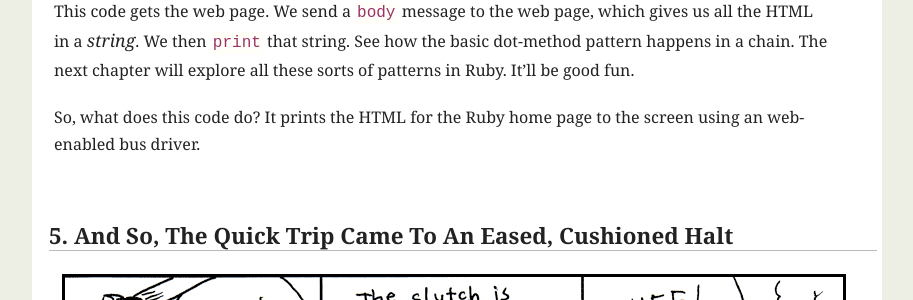
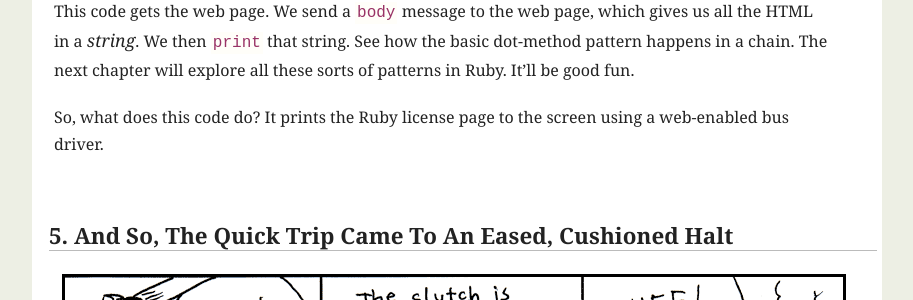
Before and after one commit to mislav/poignant-guide, a Jekyll site: the page built from _posts/1900-01-03-quick-ride.md, in a window 1280 px wide and 900 px high, scrolled down 18247 px. Shown: the part 154-454 px from the top of the window, without its empty margins (183-1096 px from the left). Built offline with Jekyll 4.4.1, drawn with Linux system fonts in a browser that asks for light colours; Markdown is read by kramdown in place of the engine named in the settings.

Commit message:
updated the description of the text that was downloaded.

```diff
--- a/_posts/1900-01-03-quick-ride.md
+++ b/_posts/1900-01-03-quick-ride.md
@@ -862,8 +862,8 @@ gives us all the <span class="caps">HTML</span> in a _string_. We then `print`
 that string. See how the basic dot-method pattern happens in a chain. The next
 chapter will explore all these sorts of patterns in Ruby. It’ll be good fun.
 
-So, what does this code do? It prints the <span class="caps">HTML</span> for the
-Ruby home page to the screen using an web-enabled bus driver.
+So, what does this code do? It prints the Ruby license page to the screen using
+a web-enabled bus driver.
 
 <a name="section5"></a>
 
```
